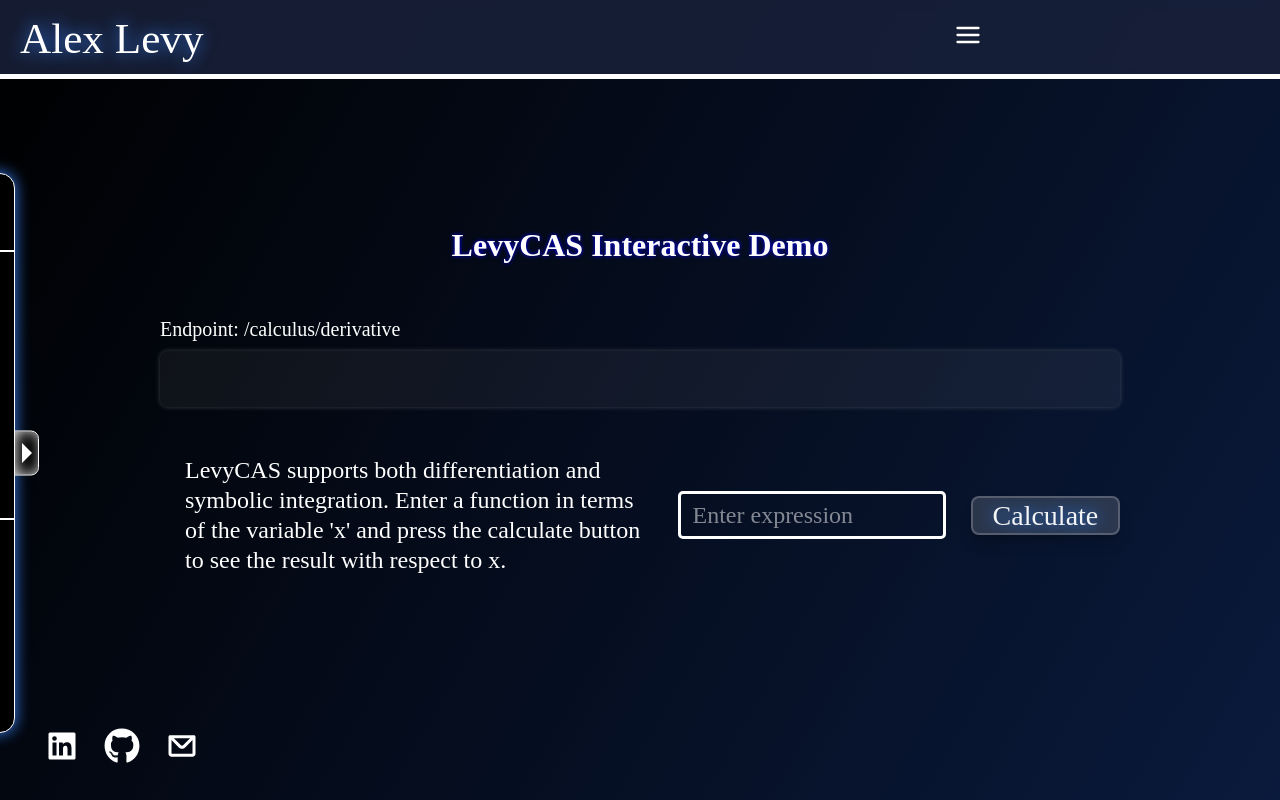
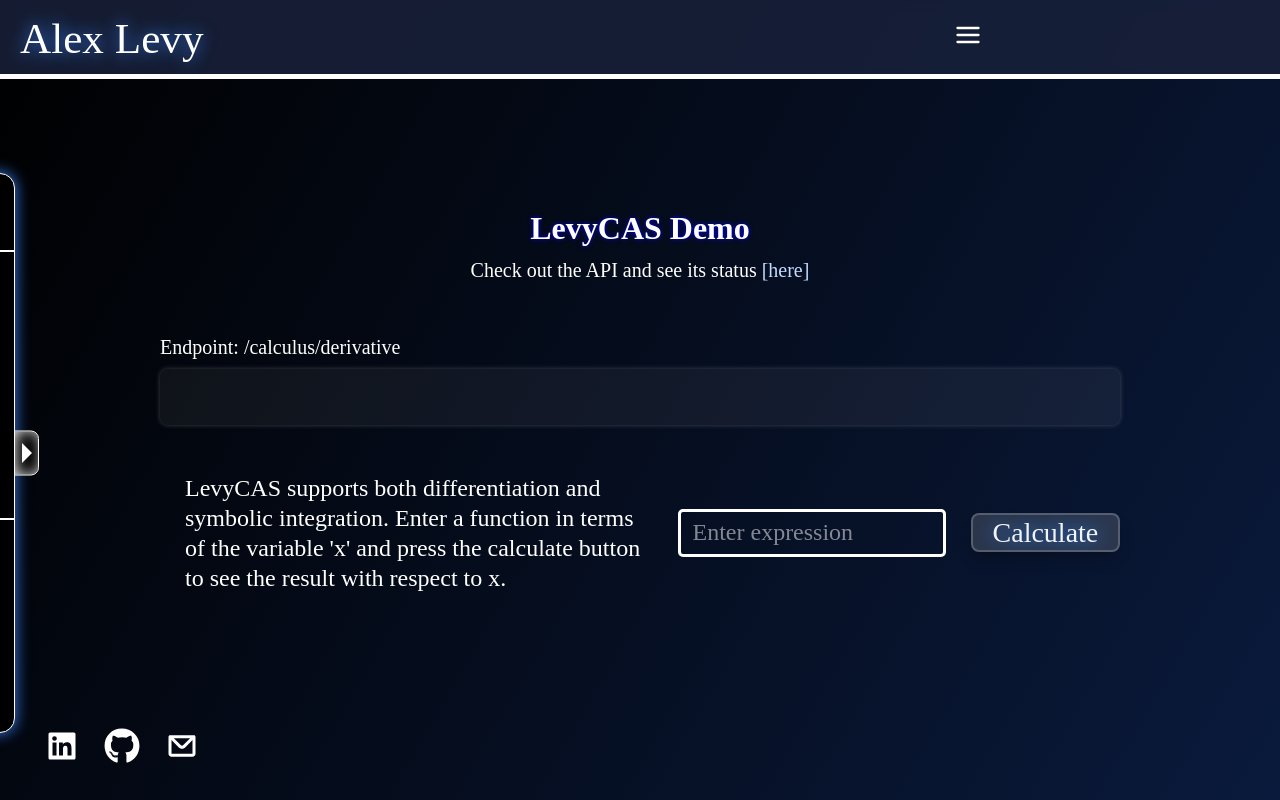
Before and after one commit to ajlevy246/LevySite, a Next.js app: page /projects/LevyCAS in a window 1280 px wide. Built offline with nearby package versions, Linux system fonts and the light colour scheme.

Commit message:
added API status messages!

```diff
--- a/src/app/projects/LevyCAS/demo.css
+++ b/src/app/projects/LevyCAS/demo.css
@@ -15,10 +15,27 @@
 
 .cas-demo > h1 {
     font-size: 2rem;
-    margin-bottom: 50px;
+    margin-bottom: 10px;
     text-shadow: 0 0 4px blue;
     font-weight: bold;
     text-align: center;
+}
+
+.cas-demo > h2 {
+    font-size: 1.25rem;
+    margin-bottom: 50px;
+    text-align: center;
+}
+
+.cas-demo > h2 > a {
+    display: inline-flex;
+    transition: all 0.2s ease;
+    color: #c3daff
+}
+
+.cas-demo > h2 > a:hover {
+    color: #3b82f6;
+    transform: scale(1.05) translateY(-2px);
 }
 
 .cas-demo > nav {
--- a/src/app/projects/LevyCAS/page.tsx
+++ b/src/app/projects/LevyCAS/page.tsx
@@ -2,11 +2,12 @@
 
 // State
 import { ButtonHTMLAttributes, useState } from "react";
-import { Client } from "@gradio/client";
+import { Client, type SpaceStatus } from "@gradio/client";
 
 // Components
 import TextType from "@/blocks/TextAnimations/TextType/TextType";
 import { AnimatePresence, motion } from "motion/react";
+import Link from "next/link";
 
 // Styles
 import "./demo.css";
@@ -32,13 +33,38 @@ export default function LevyCAS() {
     const [mainOp, setMainOp] = useState('Calculus');
     const [subOp, setSubOp] = useState('/calculus/derivative');
 
+    interface SpaceStatus { //See https://www.gradio.app/docs/js-client
+        status: "sleeping" | "running" | "building" | "error" | "stopped" | "starting" | "space_error" | "paused";
+        detail:
+            | "SLEEPING"
+            | "RUNNING"
+            | "RUNNING_BUILDING"
+            | "BUILDING"
+            | "NOT_FOUND"
+            | "APP_STARTING"
+            | "NO_APP_FILE"
+            | "CONFIG_ERROR"
+            | "BUILD_ERROR"
+            | "RUNTIME_ERROR"
+            | "PAUSED";
+        load_status: "pending" | "error" | "complete" | "generating";
+        message: string;
+    }
 
     async function handleSubmit(e: React.FormEvent) {
         e.preventDefault();
         setDemoOutput("Loading...");
 
         try {
-            const client = await Client.connect("ajlevy246/levycas-api");
+            // const client = await Client.connect("ajlevy246/levycas-api", {status_callback: (space_status: SpaceStatus) => console.log(space_status.status)});
+            const client = await Client.connect("ajlevy246/levycas-api", {status_callback: (space_status: SpaceStatus) => {
+                try {
+                    if (space_status.status != "running") {
+                        setDemoOutput(space_status.message);
+                    }
+                } catch {
+                }
+            }});
 
             // subOp is the API endpoint (e.g., 'calculus/derivative')
             // Each endpoint in a specific category (submenu) should use
@@ -213,7 +239,8 @@ export default function LevyCAS() {
             </motion.nav>
 
 
-            <h1>LevyCAS Interactive Demo</h1>
+            <h1>LevyCAS Demo</h1>
+            <h2>Check out the API and see its status <Link target="_blank" rel="noreferrer noopener" href="https://huggingface.co/spaces/ajlevy246/levycas-api" >[here]</Link></h2>
             <form onSubmit={handleSubmit}>
                 <h2 className="mb-2 text-xl">Endpoint: {subOp}</h2>
                 <div className="cas-demo-output">
```
